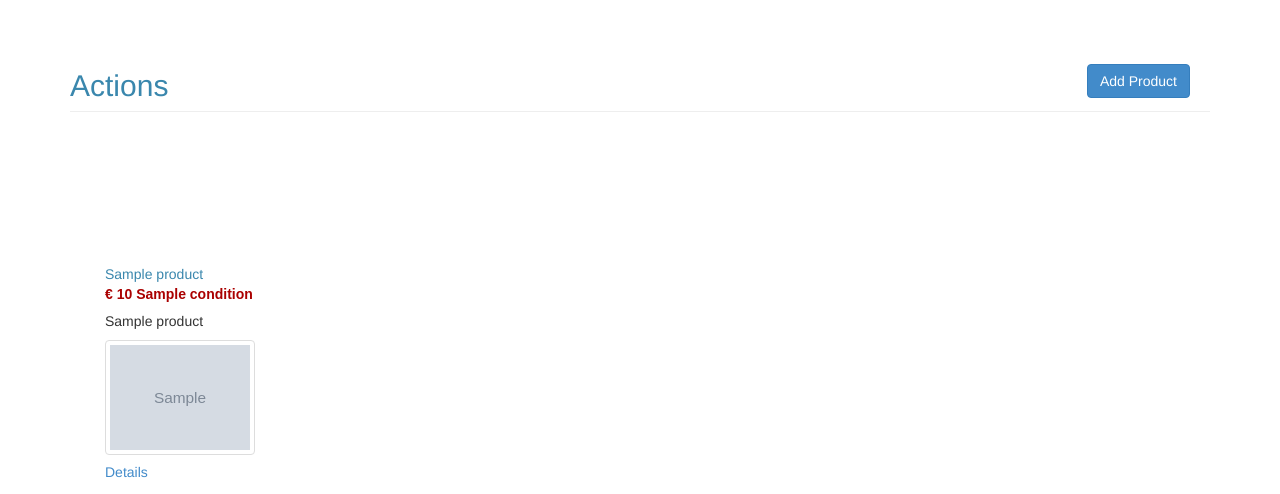
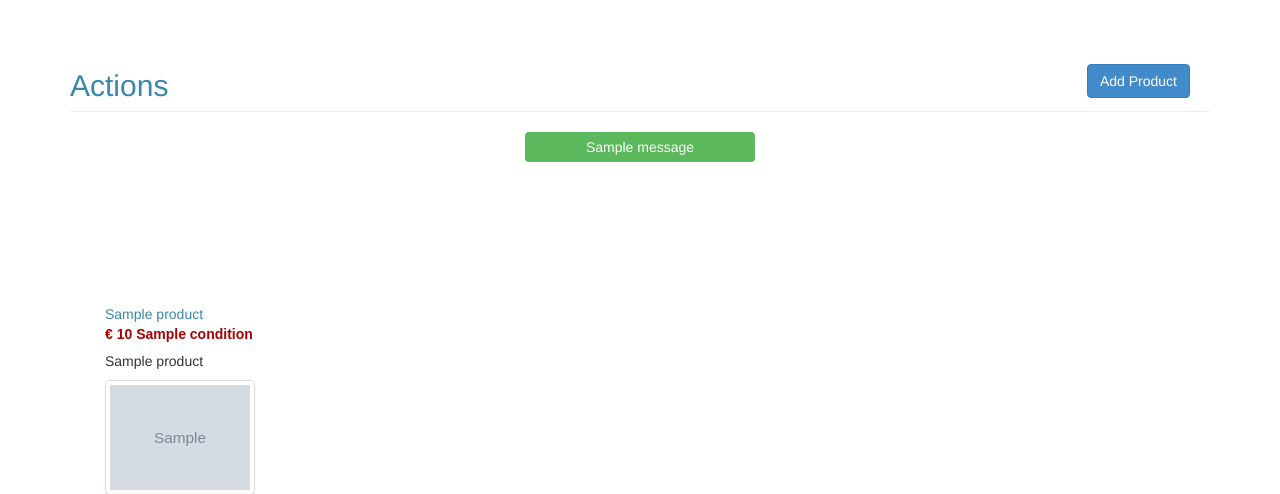
Before and after one commit to greenlighthome/shopit, a Django app: template templates/dashboard/actions.html in a window 1280 px wide. Shown: the part 51-545 px from the top of the page. Run offline with Django 3.2, Linux system fonts and the light colour scheme; the template is opened without the code that fills it: most values are stand-ins (such as "Sample title", 1, 10 or a date in 2020); grey boxes marked "Sample" are stand-in pictures; one stand-in notice (Sample message) is shown; form fields are guessed from the names that the template uses; some libraries are stand-ins or nearby versions.

Commit message:
remove item, messages for crud

```diff
--- a/static/css/custom_dashboard.css
+++ b/static/css/custom_dashboard.css
@@ -8,9 +8,28 @@ h3 {
   color: #444444;
 }
 .thumbnail-fixed {
-  width: 30%;
+  padding: 20px;
+  max-width: 200px;
   float: left;
   margin-right: 10px;
+}
+.success {
+  text-align: center;
+  max-width: 230px;
+  margin-right: auto;
+  margin-left: auto;
+  background-color: #5cb85c;
+  padding: 5px 10px 5px 10px;
+  color: #ffffff;
+  border-radius: 4px;
+}
+.thumbnail {
+  float: left;
+  width: auto;
+}
+.message-li {
+  list-style: none;
+  font-size: 0.8em;
 }
 .pagination {
   position: relative;
--- a/static/less/custom_dashboard.less
+++ b/static/less/custom_dashboard.less
@@ -4,6 +4,7 @@
 @color-blue: blue;
 @color-green: green;
 @color-font: #444;
+@color-success: #5cb85c;
 
 body {
   margin: 80px 30px 60px 30px;
@@ -13,9 +14,29 @@ h1,h2,h3 {
     color: @color-font;
   }
 .thumbnail-fixed {
-    width: 30%;
+    padding: 20px;
+    max-width: 200px;
     float: left;
     margin-right: 10px;
+}
+.success {
+  text-align: center;
+  max-width: 230px;
+  margin-right: auto;
+  margin-left: auto;
+  background-color: @color-success;
+  padding:  5px 10px 5px 10px;
+  color: #ffffff;
+  border-radius: 4px;
+}
+
+.thumbnail {
+  float: left;
+  width: auto;
+}
+.message-li {
+  list-style: none;
+  font-size: 0.8em;
 }
 .pagination {
   position: relative;
--- a/templates/dashboard/actions.html
+++ b/templates/dashboard/actions.html
@@ -12,7 +12,9 @@
     <div class="container">
         <button id="add" class="button btn btn-primary" data-toggle="modal" data-target="#add_product">Add Product</button>
         <h2 class="page-header text-info">Actions</h2>
-
+        {% for message in messages %}
+            <p class="{{ message.tags }}">{{ message }}</p>
+        {% endfor %}
         {% for product in product_list %}
             <div class="container box-view col-sm-12 col-xs-12">
                 <div class="items">
@@ -40,7 +42,7 @@
       </div>
       <div class="modal-body">
         {% block form %}
-        <form enctype="multipart/form-data" method="post" action="{% url 'dashboard' %}">
+        <form enctype="multipart/form-data" method="post" action="">
             {% csrf_token %}
             <div class="form-group">
                 <label for="name">Title: </label>
--- a/templates/dashboard/base.html
+++ b/templates/dashboard/base.html
@@ -43,7 +43,7 @@
      <ul class="nav navbar-nav navbar-right">
 
         {% block username %}
-            <li class="text-warning"><a>hello {{ user.first_name|capfirst }}</a></li>
+            <li class="text-warning"><a>Hello {{ user.first_name|capfirst }}</a></li>
             <li><a href="/accounts/logout/">Logout</a></li>
             <li class="dropdown">
         {% endblock %}
--- a/templates/dashboard/dashboard_details.html
+++ b/templates/dashboard/dashboard_details.html
@@ -4,6 +4,9 @@
     <div class="page-header">
         <h2 class="text-info">Details</h2>
     </div>
+        {% for message in messages %}
+            <p class="{{ message.tags }}">{{ message }}</p>
+        {% endfor %}
     <div class="container">
         <h3 class="text-info"><span class="price"> {{ product.condition }}</span> {{ product.title }}</h3>
         <h4 class="text-info">{{ product.name }}</h4>
--- a/templates/web_shop/confirmation.html
+++ b/templates/web_shop/confirmation.html
@@ -1,5 +1,10 @@
 {% extends 'web_shop/base.html' %}
 
+{% for category in category_list %}
+    {% if category %}
+        <li><a href="/category/{{ category.name }}">{{ category.name|capfirst }}</a></li>
+    {% endif %}
+{% endfor %}
 
 {% block content %}
     <div class="page-header">
```
Also changed, not shown: dashboard/views.py (+13 -17 lines), shopit/settings.py (+7 -2 lines), templates/dashboard/dashboard.html (+2 -12 lines), web_shop/views.py (+20 -12 lines).
